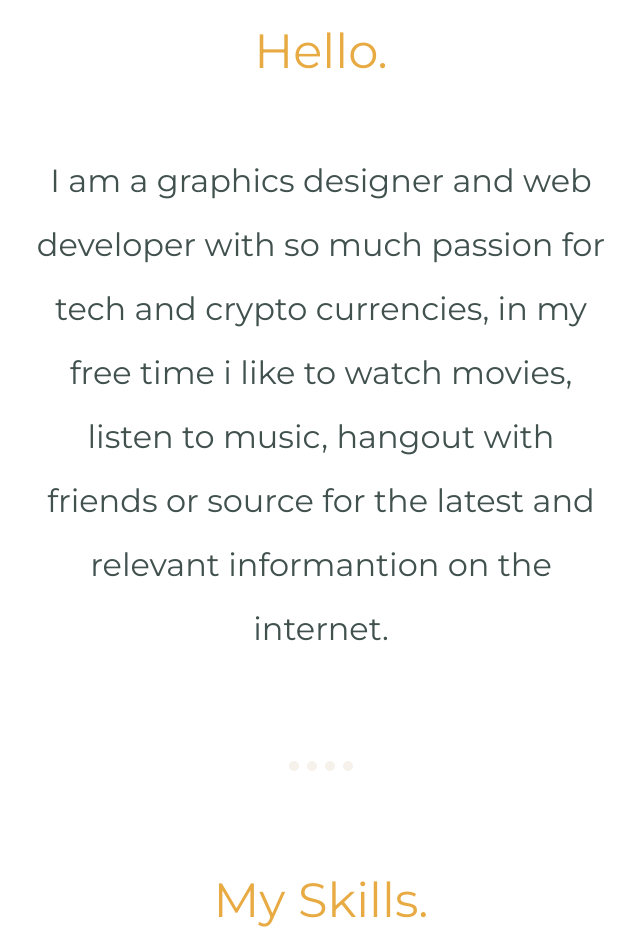
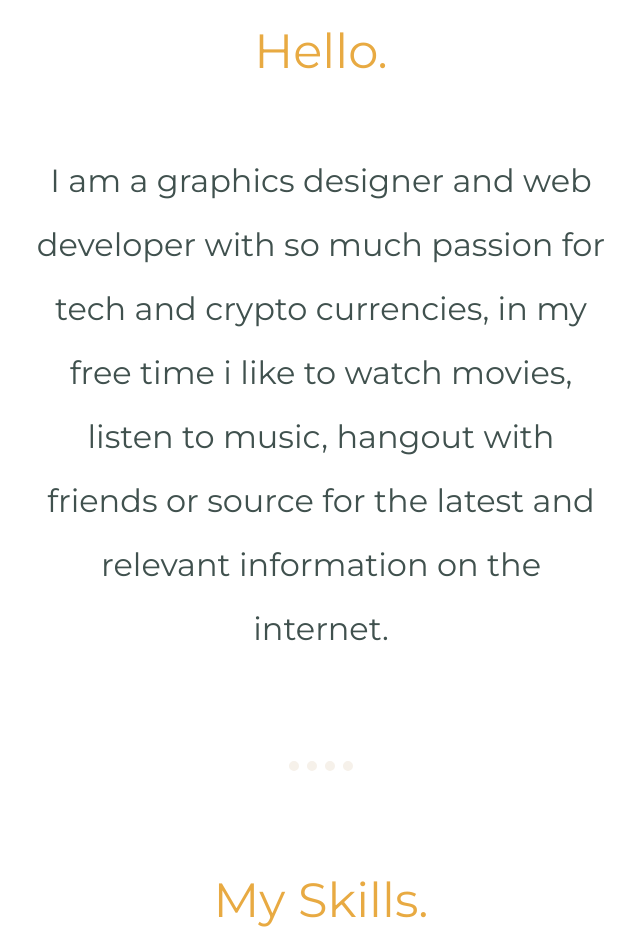
Before and after one commit to mcbillz/Portfolio, a plain HTML site: page index.html in a window 1280 px wide. Shown: the part 1261-2207 px from the top of the page, without its empty margins (319-959 px from the left). Drawn offline with Linux system fonts and the light colour scheme.

Commit message:
Update index.html

```diff
--- a/index.html
+++ b/index.html
@@ -33,7 +33,7 @@
           I am a graphics designer and web developer with so much passion for
           tech and crypto currencies, in my free time i like to watch movies,
           listen to music, hangout with friends or source for the latest and
-          relevant informantion on the internet.
+          relevant information on the internet.
         </p>
       </div>
       <hr />
```
